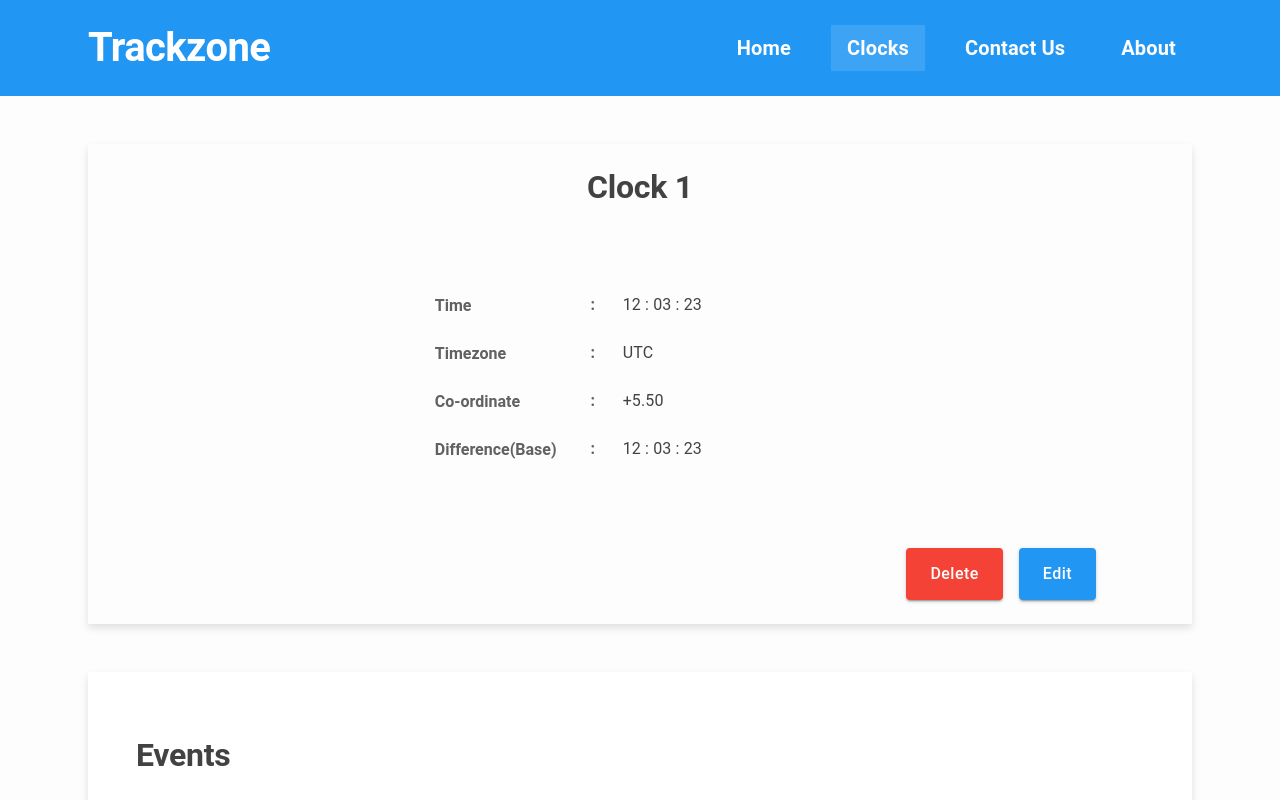
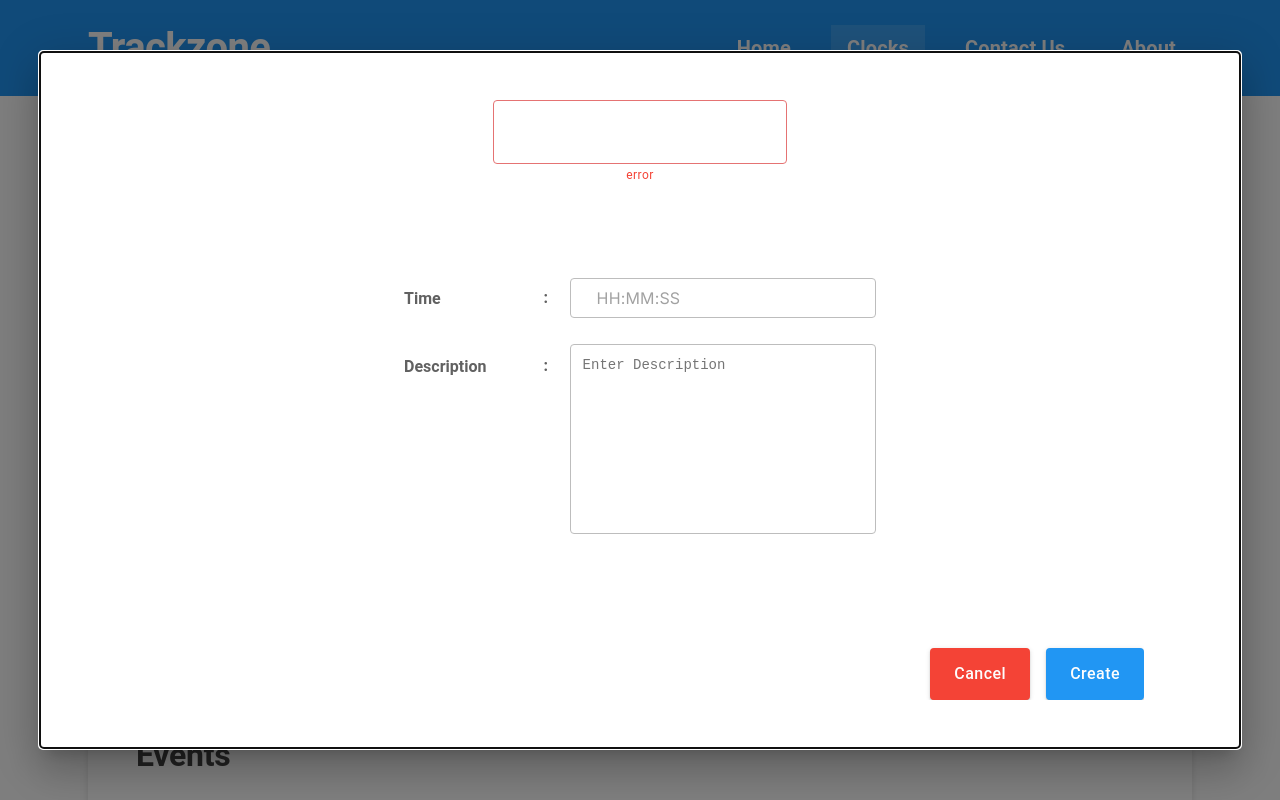
Before and after one commit to asynctushar/trackzone, a React (Vite) app: page /clocks/1/events in a window 1280 px wide. Shown: the top 800 px of the page. Built offline with nearby package versions, Linux system fonts and the light colour scheme.

Commit message:
feat: EventModal designed

```diff
--- a/src/components/shared/ClockModal.jsx
+++ b/src/components/shared/ClockModal.jsx
@@ -1,5 +1,5 @@
 import { Box, Button, Dialog, DialogContent, Typography, useTheme } from "@mui/material";
-import React from "react";
+import React, { useState } from "react";
 import Select from "../ui/Select";
 import InputTime from "../ui/InputTime";
 
@@ -100,10 +100,11 @@ const ClockModal = ({ type = "Base", action = "Create", open, handleClose, handl
 						minHeight: "inherit",
 						gap: {
 							xs: theme.spacing(32),
-							sm: theme.spacing(4)
-						}
+							sm: theme.spacing(4),
+						},
 					}}
 				>
+					{type === "Base" ? (
 						<Box
 							sx={{
 								textAlign: "center",
@@ -117,6 +118,52 @@ const ClockModal = ({ type = "Base", action = "Create", open, handleClose, handl
 								Base Clock
 							</Typography>
 						</Box>
+					) : (
+						<Box
+							sx={{
+								display: "flex",
+								flexDirection: "column",
+								justifyContent: "center",
+							}}
+						>
+							<Box
+								component="input"
+								sx={{
+									width: {
+										xs: "90%",
+										sm: "70%",
+										md: "60%",
+									},
+									textAlign: "center",
+									fontFamily: theme.typography.h2,
+									color: "brand.gray.800",
+									border: `1px solid ${theme.palette.brand.error[400]}`,
+									px: theme.spacing(16),
+									py: theme.spacing(12),
+									mx: "auto",
+									borderRadius: theme.brand.radius.small,
+									"&:focus": {
+										outline: "none",
+										borderColor: theme.palette.brand.error[500],
+									},
+								}}
+							/>
+
+							<Typography
+								variant="caption"
+								color="brand.error.500"
+								sx={{
+									minHeight: theme.spacing(14),
+									lineHeight: theme.spacing(14),
+									marginTop: theme.spacing(4),
+									textAlign: "center",
+									p: 0,
+								}}
+							>
+								error
+							</Typography>
+						</Box>
+					)}
 
 					<Box
 						sx={{
--- a/src/components/shared/EventModal.jsx
+++ b/src/components/shared/EventModal.jsx
@@ -1,7 +1,9 @@
 import { Box, Button, Dialog, DialogContent, Typography, useTheme } from "@mui/material";
 import React from "react";
+import InputTime from "../ui/InputTime";
+import TextArea from "../ui/TextArea";
 
-const ClockModal = ({ action = "Create", open, handleClose, handleSubmit }) => {
+const EventModal = ({ action = "Create", open, handleClose, handleSubmit }) => {
 	const theme = useTheme();
 
 	return (
@@ -31,23 +33,59 @@ const ClockModal = ({ action = "Create", open, handleClose, handleSubmit }) => {
 						width: "100%",
 						height: "100%",
 						display: "flex",
+						overflow: "hidden",
 						flexDirection: "column",
 						justifyContent: "space-between",
 						alignItems: "center",
 						minHeight: "inherit",
+						gap: {
+							xs: theme.spacing(32),
+							sm: theme.spacing(12),
+						},
 					}}
 				>
 					<Box
 						sx={{
-							textAlign: "center",
-							border: `1px solid ${theme.palette.brand.gray[400]}`,
-							px: theme.spacing(16),
-							py: theme.spacing(12),
-							borderRadius: theme.brand.radius.small,
+							display: "flex",
+							flexDirection: "column",
+							justifyContent: "center",
 						}}
 					>
-						<Typography variant="h2" color="brand.gray.800">
-							Event 1
+						<Box
+							component="input"
+							sx={{
+								width: {
+									xs: "90%",
+									sm: "70%",
+									md: "60%",
+								},
+								textAlign: "center",
+								fontFamily: theme.typography.h2,
+								color: "brand.gray.800",
+								border: `1px solid ${theme.palette.brand.error[400]}`,
+								px: theme.spacing(16),
+								py: theme.spacing(12),
+								mx: "auto",
+								borderRadius: theme.brand.radius.small,
+								"&:focus": {
+									outline: "none",
+									borderColor: theme.palette.brand.error[500],
+								},
+							}}
+						/>
+
+						<Typography
+							variant="caption"
+							color="brand.error.500"
+							sx={{
+								minHeight: theme.spacing(14),
+								lineHeight: theme.spacing(14),
+								marginTop: theme.spacing(4),
+								textAlign: "center",
+								p: 0,
+							}}
+						>
+							error
 						</Typography>
 					</Box>
 
@@ -65,7 +103,10 @@ const ClockModal = ({ action = "Create", open, handleClose, handleSubmit }) => {
 								width: "50%",
 							},
 						}}
-					></Box>
+					>
+						<InputTime name="time" label="Time" />
+						<TextArea label="Description" placeholder="Enter Description" rows={4} />
+					</Box>
 
 					<Box
 						sx={{
@@ -98,4 +139,4 @@ const ClockModal = ({ action = "Create", open, handleClose, handleSubmit }) => {
 	);
 };
 
-export default ClockModal;
+export default EventModal;
--- a/src/components/ui/InputTime.jsx
+++ b/src/components/ui/InputTime.jsx
@@ -52,7 +52,7 @@ const StyledInputTime = styled(TimeField, {
 	textAlign: "left",
 	display: "flex",
 	alignItems: "center",
-    textTransform : "uppercase",
+	textTransform: "uppercase",
 
 	"&:hover": {
 		borderColor: hasError ? theme.palette.brand.error[500] : theme.palette.brand.gray[500],
@@ -64,11 +64,13 @@ const StyledInputTime = styled(TimeField, {
 
 	[theme.breakpoints.up("sm")]: {
 		width: theme.spacing(250),
+		flex: 1,
 	},
 
 	"& .MuiPickersInputBase-root": {
 		flex: 1,
 		height: "100%",
+		width: "100%",
 		"& fieldset": {
 			border: "none !important",
 		},
--- a/src/components/ui/Select.jsx
+++ b/src/components/ui/Select.jsx
@@ -61,7 +61,7 @@ const StyledSelect = styled(MuiSelect)(({ theme, hasError }) => ({
 		border: "none",
 	},
 	[theme.breakpoints.up("sm")]: {
-		width: theme.spacing(250),
+		flex: 1
 	},
 }));
 
--- a/src/components/ui/TextArea.jsx
+++ b/src/components/ui/TextArea.jsx
@@ -18,6 +18,7 @@ const StyledLabel = styled(Typography)(({ theme, hasError }) => ({
 	maxWidth: "40%",
 	minWidth: "25%",
 	color: hasError ? theme.palette.brand.error[500] : theme.palette.brand.gray[700],
+	textAlign: "left",
 
 	[theme.breakpoints.up("sm")]: {
 		paddingTop: theme.spacing(12),
@@ -58,6 +59,7 @@ const StyledTextArea = styled("textarea")(({ theme, hasError }) => ({
 	borderRadius: theme.spacing(4),
 	transition: "all ease-in 200ms",
 	width: "100%",
+	resize: "none",
 
 	"&::placeholder": {
 		...theme.typography["bodySmall"],
--- a/src/pages/Clocks/index.jsx
+++ b/src/pages/Clocks/index.jsx
@@ -1,10 +1,8 @@
 import { Box, Grid, Typography } from "@mui/material";
-import React from "react";
 import ClockCard from "../../components/shared/ClockCard";
 import CreateCard from "../../components/shared/CreateCard";
 import ClockModal from "../../components/shared/ClockModal";
-import { useState } from "react";
-import { useCallback } from "react";
+import { useCallback, useState } from "react";
 
 const Clocks = () => {
 	const [isModalOpen, setIsModalOpen] = useState(true);
@@ -93,7 +91,7 @@ const Clocks = () => {
 				</Grid>
 			</Box>
 			<ClockModal
-				type="Base"
+				type="Other"
 				action="Create"
 				handleClose={handleModalClose}
 				open={isModalOpen}
--- a/src/pages/Events/index.jsx
+++ b/src/pages/Events/index.jsx
@@ -1,10 +1,28 @@
 import { Box, Typography, Grid } from "@mui/material";
-import React from "react";
+import { useCallback, useState } from "react";
 import ClockCard from "../../components/shared/ClockCard";
 import EventCard from "./components/EventCard";
 import CreateCard from "../../components/shared/CreateCard";
+import EventModal from "../../components/shared/EventModal";
 
 const Events = () => {
+	const [isModalOpen, setIsModalOpen] = useState(true);
+
+	const handleModalClose = useCallback(() => {
+		setIsModalOpen(false);
+		console.log("Modal Closed");
+	}, []);
+
+	const handleModalSubmit = useCallback(
+		(event) => {
+			event.preventDefault();
+
+			console.log("Modal form submitted");
+			setIsModalOpen(false);
+		},
+		[isModalOpen]
+	);
+
 	return (
 		<Box
 			sx={(theme) => ({
@@ -73,6 +91,13 @@ const Events = () => {
 					</Grid>
 				</Grid>
 			</Box>
+
+			<EventModal
+				action="Create"
+				handleClose={handleModalClose}
+				open={isModalOpen}
+				handleSubmit={handleModalSubmit}
+			/>
 		</Box>
 	);
 };
```
Lines whose indentation alone changed are shown as unchanged.
